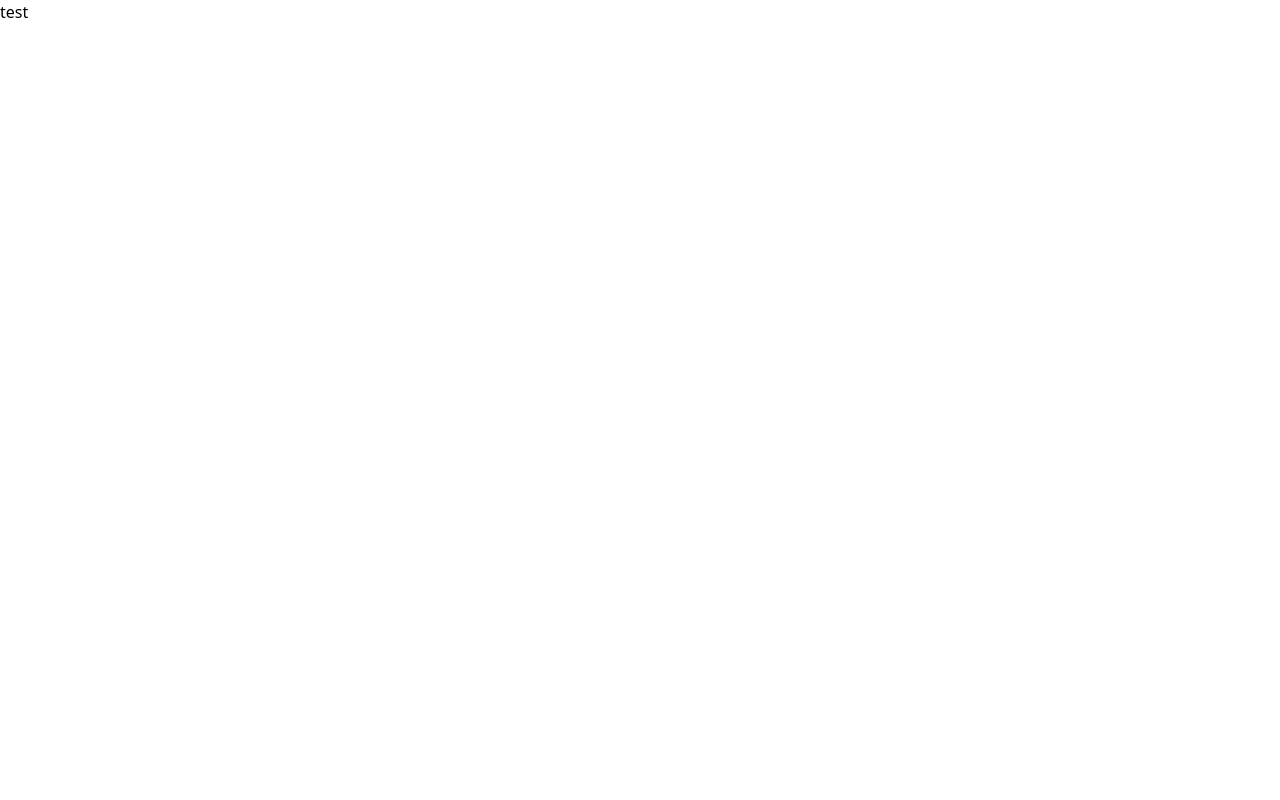
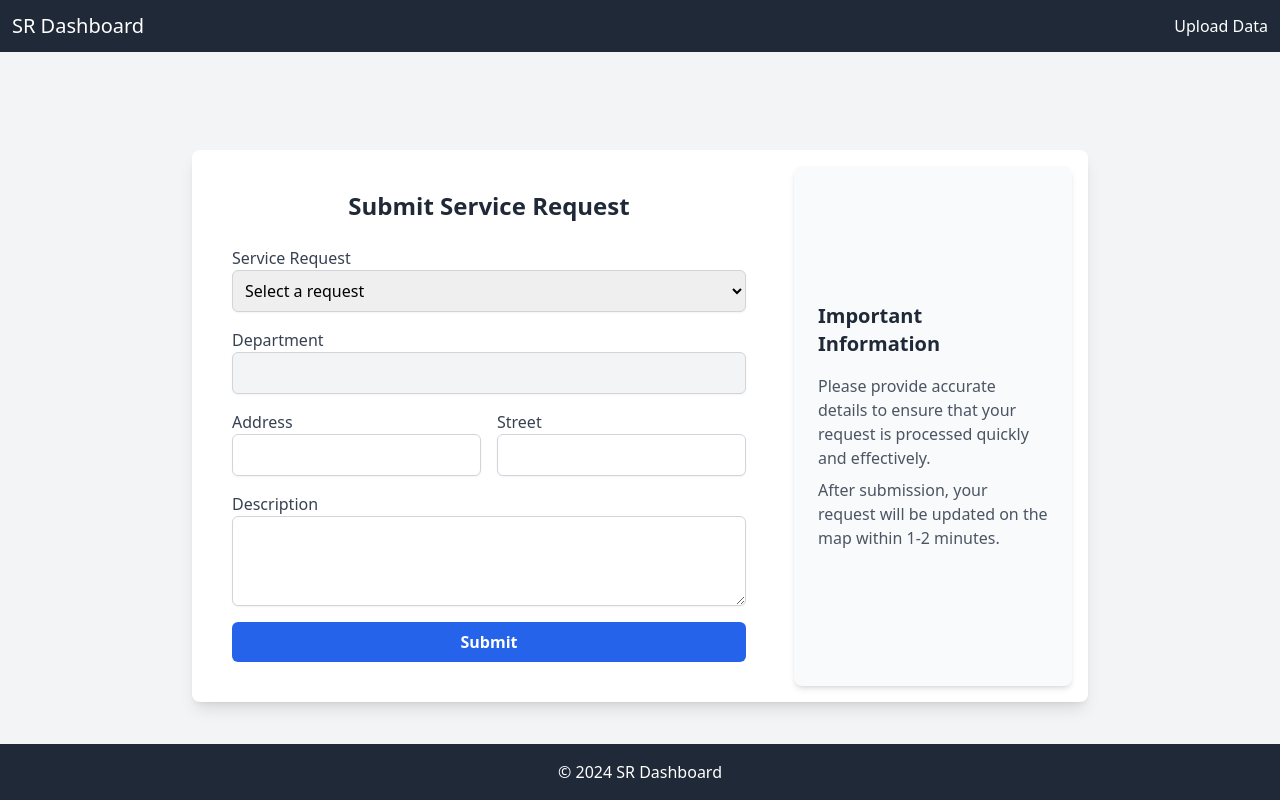
Before and after one commit to Fakkiie/COMP3220-Team2, a React (Create React App) app in the folder windsor-heatmap/: page / in a window 1280 px wide. Built offline with nearby package versions, Linux system fonts and the light colour scheme.

Commit message:
SCRUM-20: Added upload tab

```diff
--- a/windsor-heatmap/src/components/Upload.js
+++ b/windsor-heatmap/src/components/Upload.js
@@ -1,9 +1,194 @@
-import React from "react";
+import React, { useState } from "react";
+import Header from "./Header";
+import Footer from "./Footer";
 
-const Upload = () =>{
+const Upload = () => {
+    //sets our variables
+    const [formData, setFormData] = useState({
+        serviceRequest: "",
+        department: "",
+        address: "",
+        street: "",
+        description: ""
+    });
+
+    //sets a service request to a department
+    const serviceRequests = {
+        "3 Day Parking Infraction": "Parking Enforcement",
+        "Abandoned Vehicle": "Parking Enforcement",
+        "Accessibility Concerns - Buildings": "Building Services",
+        "Alley Repair / Flooding": "Contracts, Field Services and Maintenance",
+        "Building / Land - Improper Use": "Building Services",
+        "Building Condition Complaint": "Building Services",
+        "Construction Site Conditions": "Building Services",
+        "Curb Complaint": "Contracts, Field Services and Maintenance",
+        "Dead Animal Removal": "Environmental Services",
+        "Dead Cat or Dog": "Humane Society",
+        "Dirty Yard / Alley": "Policy, Gaming, Licencing and Bylaw Enforcement",
+        "Dog Complaint": "Policy, Gaming, Licencing and Bylaw Enforcement",
+        "Dog Complaint - Humane Society": "Humane Society",
+        "Downspout Disconnect Service": "Contracts, Field Services and Maintenance",
+        "Drainage": "Contracts, Field Services and Maintenance",
+        "Fence / Hedge Concerns": "Building Services",
+        "Garbage Not Collected": "Environmental Services",
+        "Garbage Preparation Issues": "Policy, Gaming, Licencing and Bylaw Enforcement",
+        "Graffiti Complaint": "Parks Operations",
+        "Illegal Dumping Public Property": "Environmental Services",
+        "Keeping of Animals": "Policy, Gaming, Licencing and Bylaw Enforcement",
+        "Lighting Issues - City Facilities": "Facilities",
+        "Litter Bin - Request for New Bin": "Environmental Services",
+        "Litter Bin Request for Service": "Environmental Services",
+        "Noise Complaint": "Policy, Gaming, Licencing and Bylaw Enforcement",
+        "Parking Meter Issues": "Traffic",
+        "Parks - Playground Issues": "Parks Operations",
+        "Parks Maintenance": "Parks Operations",
+        "Pothole on Road": "Contracts, Field Services and Maintenance",
+        "Property Flooding/Grading Complaint": "Building Services",
+        "Protection of Parks": "Policy, Gaming, Licencing and Bylaw Enforcement",
+        "Recycling Not Collected": "Environmental Services",
+        "Road Cave-In": "Contracts, Field Services and Maintenance",
+        "Road Maintenance": "Contracts, Field Services and Maintenance",
+        "Rodent Extermination Program": "Environmental Services",
+        "Sewer Issues / Road Flooding": "Contracts, Field Services and Maintenance",
+        "Sewer Project Restoration Issues": "Contracts, Field Services and Maintenance",
+        "Shoulder Repairs & Service": "Contracts, Field Services and Maintenance",
+        "Sidewalk Repair": "Contracts, Field Services and Maintenance",
+        "Sign Complaint - Portable": "Policy, Gaming, Licencing and Bylaw Enforcement",
+        "Skunk Inspection": "Environmental Services",
+        "Snow & Ice - Dumping on Road/Alley": "Policy, Gaming, Licencing and Bylaw Enforcement",
+        "Snow Plowing & Salting Request": "Contracts, Field Services and Maintenance",
+        "Snow Removal - Emergency": "Contracts, Field Services and Maintenance",
+        "Tree Maintenance": "Forestry and Natural Areas",
+        "Yard Waste Not Collected": "Environmental Services"
+    };
+
+
+
+    //handles the department change for the service request
+    const handleChange = (e) => {
+        const { name, value } = e.target;
+
+
+        if (name === "serviceRequest") {
+            setFormData(prevData => ({
+                ...prevData,
+                serviceRequest: value,
+                department: serviceRequests[value] || ""
+            }));
+        } else {
+            setFormData(prevData => ({
+                ...prevData,
+                [name]: value
+            }));
+        }
+    };
+
+    //handles the submit and will fetch from our python to receive updated json but does nothing for now
+    const handleSubmit = async (e) => {
+        e.preventDefault();
+        const response = await fetch("/api/uploadData", {
+            method: "POST",
+            headers: {
+                "Content-Type": "application/json"
+            },
+            body: JSON.stringify(formData)
+        });
+
+    };
+
     return (
-        <h1>test</h1>
+        <div className="min-h-screen flex flex-col">
+            <Header />
+            <div className="flex-grow flex items-center justify-center bg-gray-100">
+                <div className="container max-w-4xl mx-auto p-4 bg-white shadow-lg rounded-lg flex flex-col md:flex-row md:space-x-6">
+                    {/* Form Section */}
+                    <div className="w-full md:w-2/3 p-6">
+                        <h1 className="text-2xl font-bold text-center mb-6 text-gray-800">Submit Service Request</h1>
+                        <form onSubmit={handleSubmit} className="space-y-4">
+                            <div className="flex flex-col">
+                                <label className="text-gray-700 font-medium">Service Request</label>
+                                <select
+                                    name="serviceRequest"
+                                    value={formData.serviceRequest}
+                                    onChange={handleChange}
+                                    className="border border-gray-300 p-2 rounded-md shadow-sm focus:outline-none focus:ring-2 focus:ring-blue-400"
+                                >
+                                    <option value="">Select a request</option>
+                                    {Object.keys(serviceRequests).map((request) => (
+                                        <option key={request} value={request}>{request}</option>
+                                    ))}
+                                </select>
+                            </div>
+
+                            <div className="flex flex-col">
+                                <label className="text-gray-700 font-medium">Department</label>
+                                <input
+                                    type="text"
+                                    name="department"
+                                    value={formData.department}
+                                    readOnly
+                                    className="border border-gray-300 p-2 rounded-md bg-gray-100 shadow-sm"
+                                />
+                            </div>
+
+                            {/* Split Address and Street for easier json */}
+                            <div className="flex flex-col md:flex-row md:space-x-4">
+                                <div className="flex flex-col w-full">
+                                    <label className="text-gray-700 font-medium">Address</label>
+                                    <input
+                                        type="text"
+                                        name="address"
+                                        onChange={handleChange}
+                                        className="border border-gray-300 p-2 rounded-md shadow-sm"
+                                    />
+                                </div>
+                                <div className="flex flex-col w-full">
+                                    <label className="text-gray-700 font-medium">Street</label>
+                                    <input
+                                        type="text"
+                                        name="street"
+                                        onChange={handleChange}
+                                        className="border border-gray-300 p-2 rounded-md shadow-sm"
+                                    />
+                                </div>
+                            </div>
+                            {/*Keep description for *peace of mind* make them think the desc matters but dont take it*/}
+                            <div className="flex flex-col">
+                                <label className="text-gray-700 font-medium">Description</label>
+                                <textarea
+                                    name="description"
+                                    onChange={handleChange}
+                                    className="border border-gray-300 p-2 rounded-md shadow-sm focus:outline-none focus:ring-2 focus:ring-blue-400"
+                                    rows="3"
+                                ></textarea>
+                            </div>
+
+                            <div>
+                                <button
+                                    type="submit"
+                                    className="w-full bg-blue-600 text-white py-2 px-4 rounded-md font-bold hover:bg-blue-700 transition duration-300"
+                                >
+                                    Submit
+                                </button>
+                            </div>
+                        </form>
+                    </div>
+
+                    {/* Right Side Text Section */}
+                    <div className="w-full md:w-1/3 bg-gray-50 p-6 rounded-lg shadow-md flex flex-col justify-center">
+                        <h2 className="text-xl font-semibold text-gray-800 mb-4">Important Information</h2>
+                        <p className="text-gray-600 mb-2">
+                            Please provide accurate details to ensure that your request is processed quickly and effectively.
+                        </p>
+                        <p className="text-gray-600">
+                            After submission, your request will be updated on the map within 1-2 minutes.
+                        </p>
+                    </div>
+                </div>
+            </div>
+            <Footer />
+        </div>
     );
 };
 
-export default Upload
+export default Upload;
--- a/windsor-heatmap/src/components/WardMap.js
+++ b/windsor-heatmap/src/components/WardMap.js
@@ -59,7 +59,7 @@ const WardMap = () => {
 
   //main return of the component that renders the map
   return (
-    //Sets our zoom level and center of map
+    //sets our zoom level and center of map
     <MapContainer
       center={[42.317432, -83.026772]}
       zoom={12}
```
